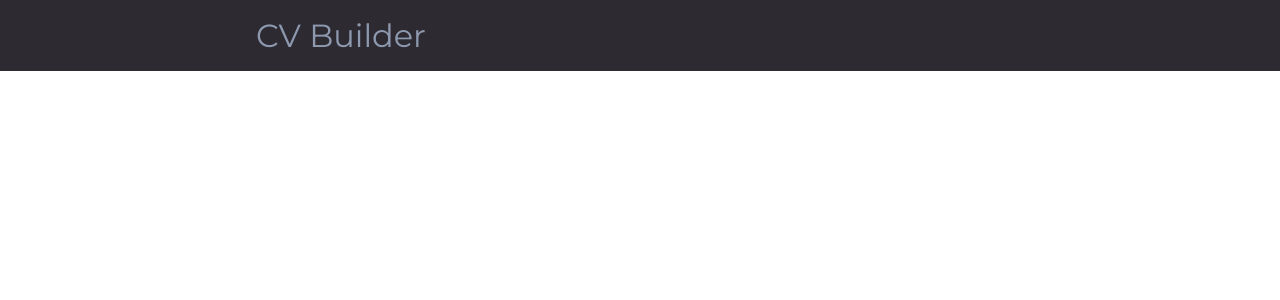
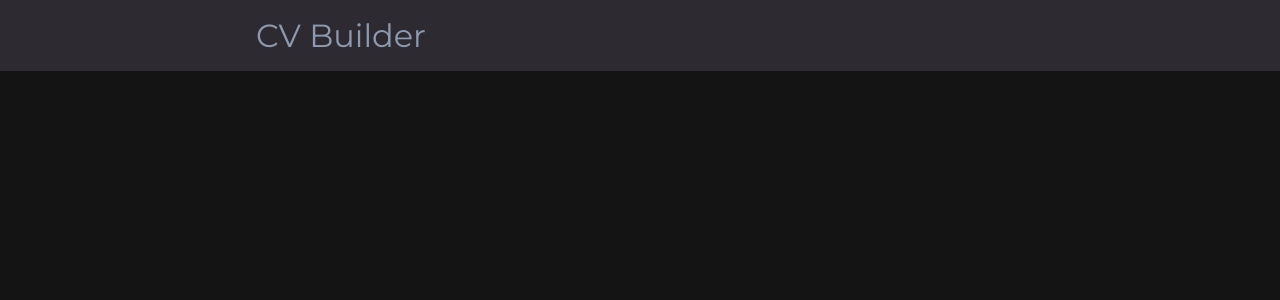
Before and after one commit to MickFrog/cv-creator, a React (Create React App) app: page / in a window 1280 px wide. Shown: the top 300 px of the page. Built offline with nearby package versions, Linux system fonts and the light colour scheme; the HTML template or start-up script is replaced by a standard one.

Commit message:
divide cv container

```diff
--- a/src/App.js
+++ b/src/App.js
@@ -1,6 +1,7 @@
 import React, { Component } from "react";
 import './App.css';
-import PageHeader from './components/PageHeader'
+import PageHeader from './components/PageHeader';
+import CvContainer from "./components/CvContainer";
 
 class App extends Component {
   // eslint-disable-next-line no-useless-constructor
@@ -13,6 +14,7 @@ class App extends Component {
     return(
       <div>
         <PageHeader />
+        <CvContainer />
       </div>
     );
   }
--- /dev/null
+++ b/src/components/CvContainer.css
@@ -0,0 +1,6 @@
+.myContainer {
+    display: grid;
+    grid-template-columns: max(40%, 400px) max(60%, 500px);
+
+    background-color: #141414;
+}
--- /dev/null
+++ b/src/components/CvContainer.js
@@ -0,0 +1,22 @@
+import React, { Component } from "react";
+import './CvContainer.css';
+import CvForm from "./form/CvForm";
+import CvPreview from "./preview/CvPreview";
+
+class CvContainer extends Component {
+    // eslint-disable-next-line no-useless-constructor
+    constructor() {
+        super();
+    }
+
+    render() {
+        return(
+            <div className="myContainer">
+                <CvForm />
+                <CvPreview />
+            </div>
+        );
+    }
+}
+
+export default CvContainer;
--- /dev/null
+++ b/src/components/form/CvForm.css
@@ -0,0 +1,6 @@
+.cv-form {
+    display: flex;
+    flex-flow: column no-wrap;
+
+    min-height: 100vh;
+}
--- /dev/null
+++ b/src/components/form/CvForm.js
@@ -0,0 +1,19 @@
+import React, { Component } from "react";
+import './CvForm.css';
+
+class CvForm extends Component {
+    // eslint-disable-next-line no-useless-constructor
+    constructor(props) {
+        super(props);
+    }
+
+    render() {
+        return (
+            <div className="cv-form">
+
+            </div>
+        );
+    }
+}
+
+export default CvForm;
--- /dev/null
+++ b/src/components/preview/CvPreview.css
@@ -0,0 +1,10 @@
+.cv-preview {
+    display: flex;
+    flex-flow: column no-wrap;
+
+    height: 100vh;
+    margin: 2rem;
+
+    position: sticky;
+    top: 2rem;
+}
--- /dev/null
+++ b/src/components/preview/CvPreview.js
@@ -0,0 +1,19 @@
+import React, { Component } from "react";
+import './CvPreview.css';
+
+class CvPreview extends Component {
+    // eslint-disable-next-line no-useless-constructor
+    constructor(props) {
+        super(props);
+    }
+
+    render() {
+        return (
+            <div className="cv-preview">
+
+            </div>
+        );
+    }
+}
+
+export default CvPreview;
```
Also changed, not shown: src/components/preview/UserInfo.js (added).
